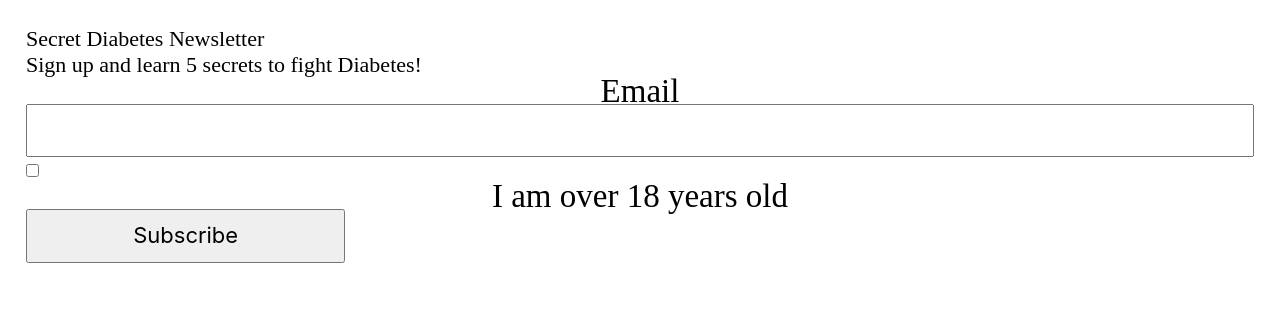
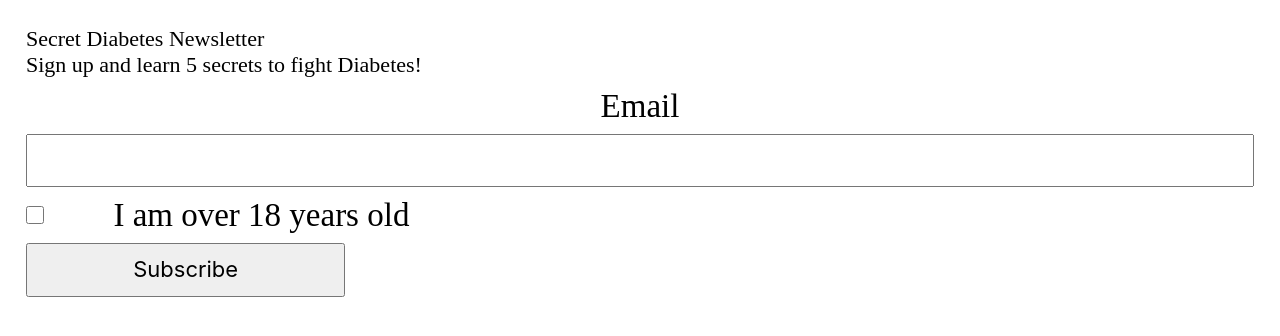
Before and after one commit to Tran-IIT-HTML-CLASS/lab3, a plain HTML site: page index.html in a window 1280 px wide. Drawn offline with nearby package versions, Linux system fonts and the light colour scheme.

Commit message:
possible fix to checkbox misalignment?

```diff
--- a/css/screen.css
+++ b/css/screen.css
@@ -206,14 +206,21 @@ label {
   display: block;
   text-align: center;
   font-size: 1.5em;
-  width: 97%;
-  margin: 0 1.5%;
+  width: auto;
+  padding: 15px 5%;
 }
 
-/* Checkbox alignment fix */
+#input-age-verification {
+  display: flex;
+  align-items: center;
+  gap: 8px; /* Adds spacing between checkbox and label */
+}
+
 [type="checkbox"] {
-  width: auto;
-  margin-right: 8px;
+  width: 18px;
+  height: 18px;
+  margin: 0; /* Removes unnecessary extra margins */
+  cursor: pointer;
 }
 /* ===== LAYOUT STYLES ====== */
 @media screen and (min-width: 600px)  { /*Content size is determined by padding + width + margin.*/
```
